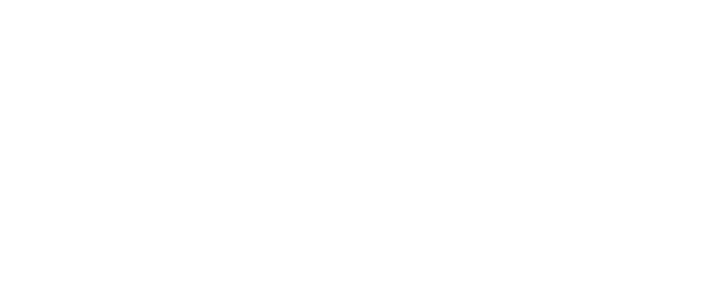
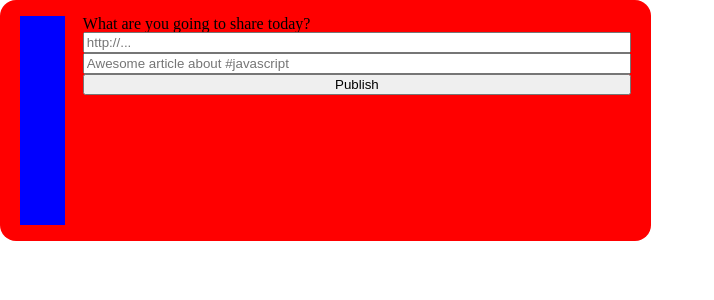
Before and after one commit to rafaelongo45/linkr-front, a React (Create React App) app: page /test in a window 1280 px wide. Before the commit this address had no page. Shown: the top 300 px of the page, without its empty margins (0-714 px from the left). Built offline with nearby package versions, Linux system fonts and the light colour scheme.

Commit message:
feat: renders post url area

```diff
--- a/src/App/App.js
+++ b/src/App/App.js
@@ -4,18 +4,17 @@
 import SignUp from "../SignUp/Index.js";
 import Login from "../Login/index.js";
 import UserContext from "../Contexts/UserContext.js";
+import PostUrl from "../PostsUrl/PostUrl.js";
 
 function App(){
   const [userInfo, setUserInfo] = useState({name: '', profileImage: ''});
   return (
     <BrowserRouter>
-      <Routes>
-        <Route path="/" element={<Login />} />
-        <Route path='/signup' element={<SignUp />} />
-      </Routes>
       <UserContext.Provider value={{userInfo, setUserInfo}}>
         <Routes>
+            <Route path="/" element={<Login />} />
             <Route path='/signup' element={<SignUp />} />
+            <Route path='/test' element={<PostUrl />} />
         </Routes>
       </UserContext.Provider>
     </BrowserRouter>
--- /dev/null
+++ b/src/PostsUrl/PostUrl.js
@@ -0,0 +1,69 @@
+import { useContext, useState } from "react";
+import styled from "styled-components";
+
+import UserContext from "../Contexts/UserContext";
+
+function PostUrl(){
+    const {userInfo} = useContext(UserContext);
+    const [url, setUrl] = useState("");
+    const [descripiton, setDescription] = useState("");
+
+    return (
+    <Post>
+        <div>
+            <Image src={userInfo.profileImage} />
+        </div>
+        <div>
+            <p>What are you going to share today?</p>
+            <Form>
+                <Url type ='text' placeholder="http://..." onChange={(e) => {setUrl(e.target.value)}}/>
+                <Description type ='text' placeholder="Awesome article about #javascript" onChange={(e) => {setDescription(e.target.value)}}/>
+            </Form>
+            <Button>Publish</Button>
+        </div>
+    </Post>
+    )
+};
+
+export default PostUrl;
+
+const Post = styled.main`
+    display: flex;
+    height: 209px;
+    width: 611px;
+    padding: 16px 20px;
+    border-radius: 16px;
+    background-color: red;
+
+    div:first-child{
+        width: 50px;
+        margin-right: 18px;
+        background-color: blue;
+    }
+
+    div:nth-child(2){
+        display: flex;
+        width: 100%;
+        flex-direction: column;
+    }
+`
+const Image = styled.img`
+
+`
+const Form = styled.form`
+
+`
+
+const Url = styled.input`
+    box-sizing: border-box;
+    width: 100%;
+`
+
+const Description = styled.input`
+    box-sizing: border-box;
+    width: 100%;
+`
+
+const Button = styled.button`
+
+`
--- a/src/SignUp/RenderForm.js
+++ b/src/SignUp/RenderForm.js
@@ -7,7 +7,6 @@
   const navigate = useNavigate();
   const [userData, setUserData] = useState({name: '', email: '', password: '', photoLink: ''});
   const [buttonState, setButtonState] = useState(false);
-  console.log(userData)
 
   function sendData(e){
     e.preventDefault();
```
